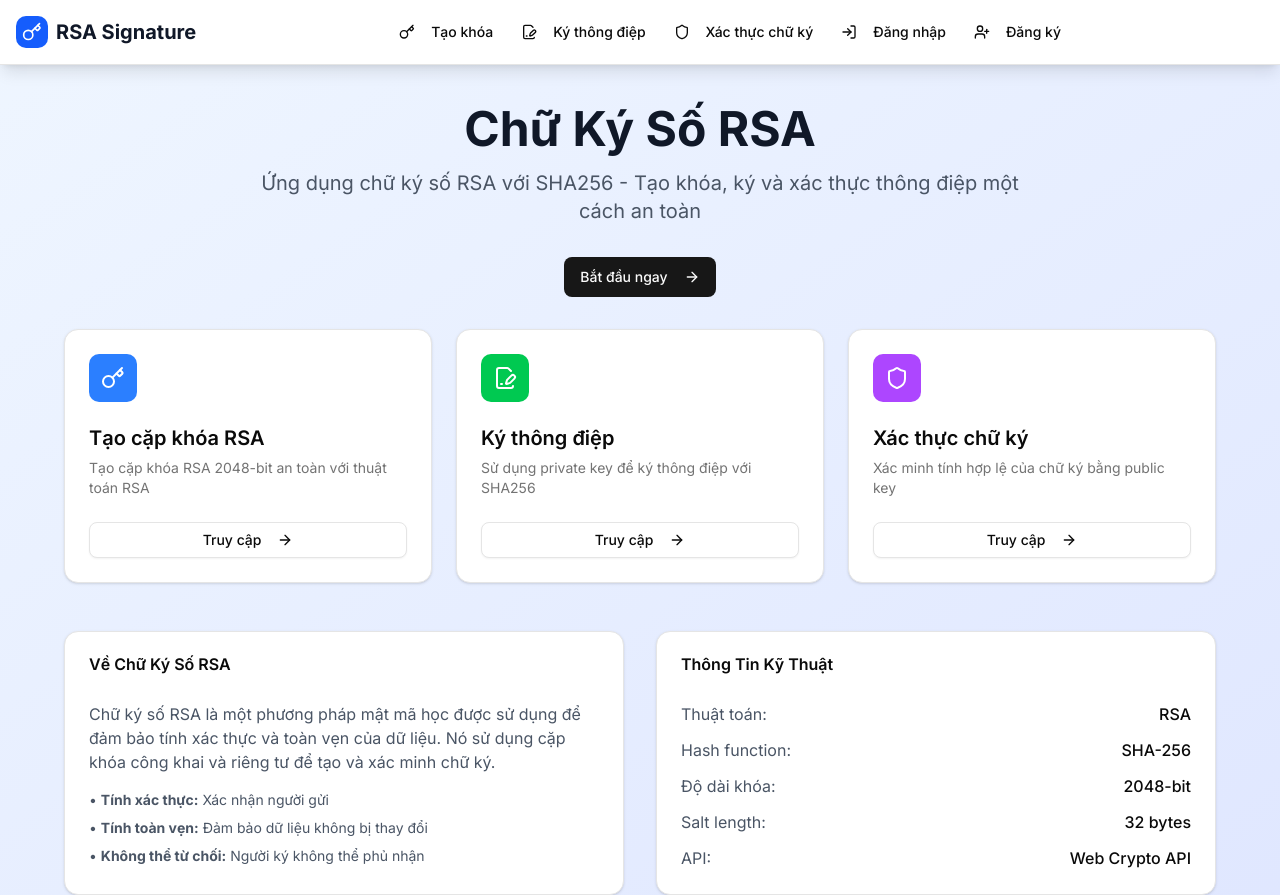
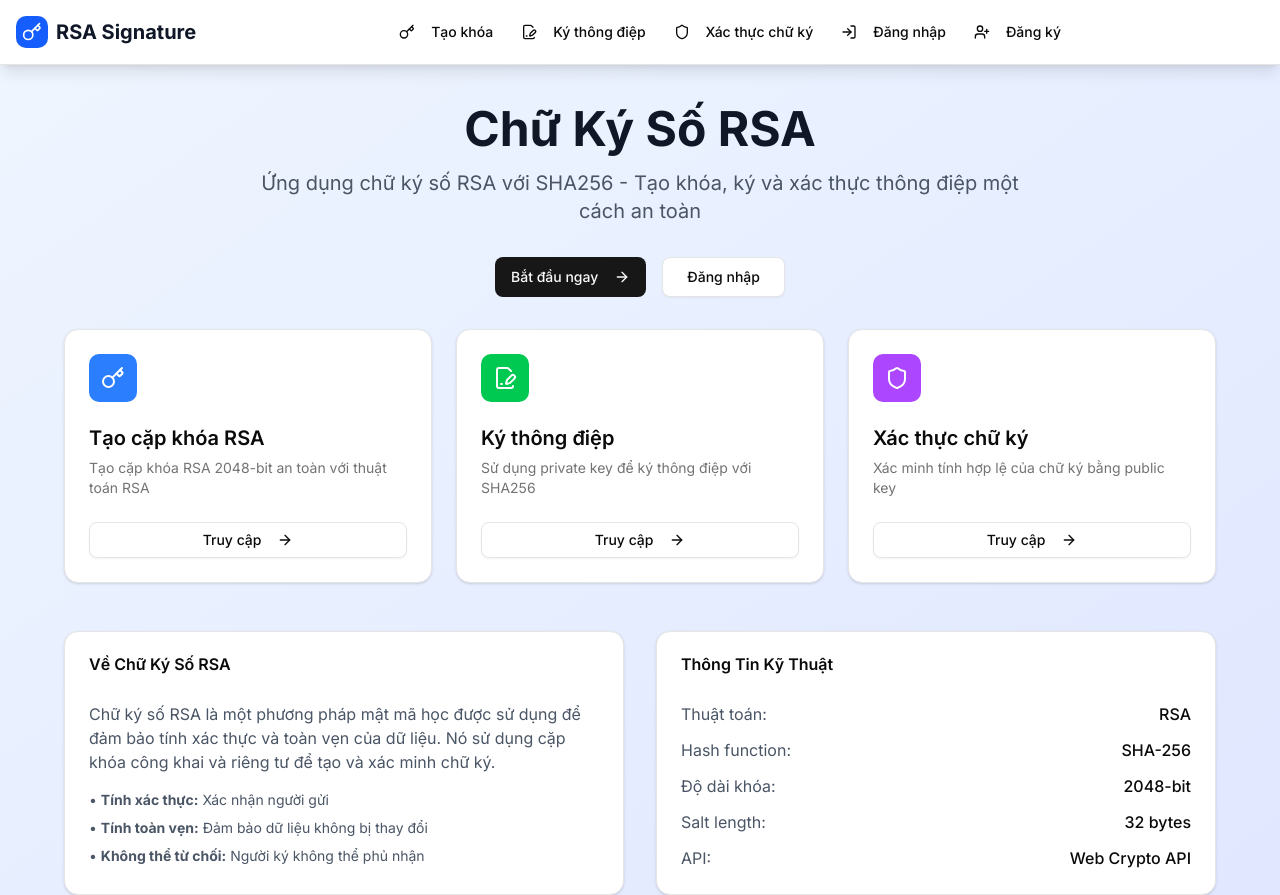
Before and after one commit to hieu313/rsa_sha256_signature, a Next.js app in the folder frontend/: page / in a window 1280 px wide. Built offline with nearby package versions, Linux system fonts and the light colour scheme; no server answers.

Commit message:
fix(frontend): fix check auth

```diff
--- a/frontend/src/app/(main)/sign/page.tsx
+++ b/frontend/src/app/(main)/sign/page.tsx
@@ -5,7 +5,8 @@ import SignInfoCard from "./_components/sign-info-card";
 
 export default async function SignPage() {
   const cookieStore = await cookies();
-  const isAuthenticated = cookieStore.get(AUTH_COOKIE_NAME)?.value !== null;
+  const isAuthenticated =
+    cookieStore.get(AUTH_COOKIE_NAME)?.value !== undefined;
   return (
     <div className="max-w-6xl mx-auto space-y-8">
       <div className="text-center space-y-2">
--- a/frontend/src/app/page.tsx
+++ b/frontend/src/app/page.tsx
@@ -38,7 +38,8 @@ const features = [
 
 export default async function HomePage() {
   const cookieStore = await cookies();
-  const isAuthenticated = cookieStore.get(AUTH_COOKIE_NAME)?.value !== null;
+  const isAuthenticated =
+    cookieStore.get(AUTH_COOKIE_NAME)?.value !== undefined;
 
   return (
     <div className="max-w-6xl mx-auto space-y-8 mt-10">
```
